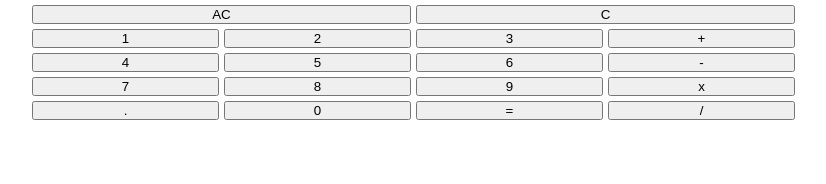
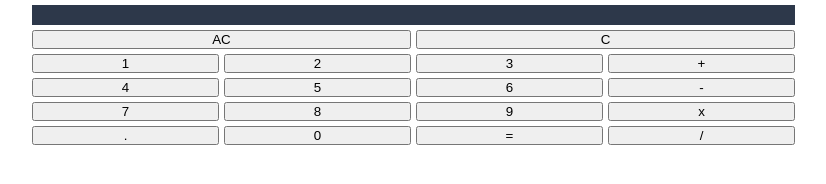
Before and after one commit to lerderl/calculator, a plain HTML site: page index.html in a window 1280 px wide. Shown: the whole page, without its empty margins (229-1055 px from the left). Drawn offline with Linux system fonts and the light colour scheme.

Commit message:
Add display styling

```diff
--- a/style.css
+++ b/style.css
@@ -19,5 +19,13 @@
   margin-left: 5px;
 }
 .center {
-  text-align: center;
+  grid-column: 1 / -1;
+  color: rgb(211, 204, 204);
+  background-color: #2d384a;
+  display: flex;
+  margin-top: 5px;
+  margin-left: 5px;
+  align-items: flex-end;
+  flex-direction: column;
+  padding: 10px;
 }
```
